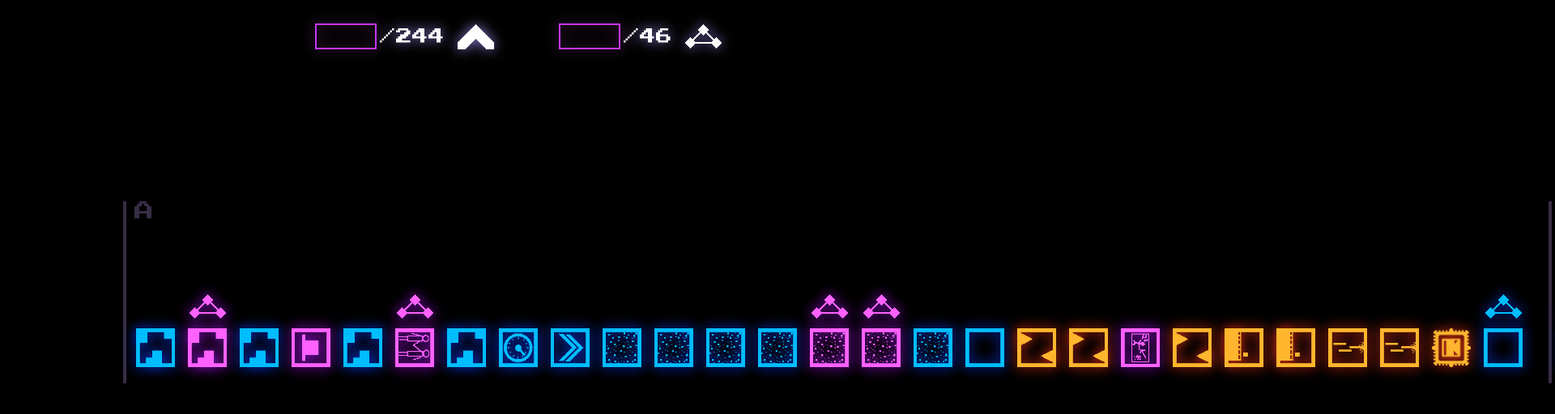
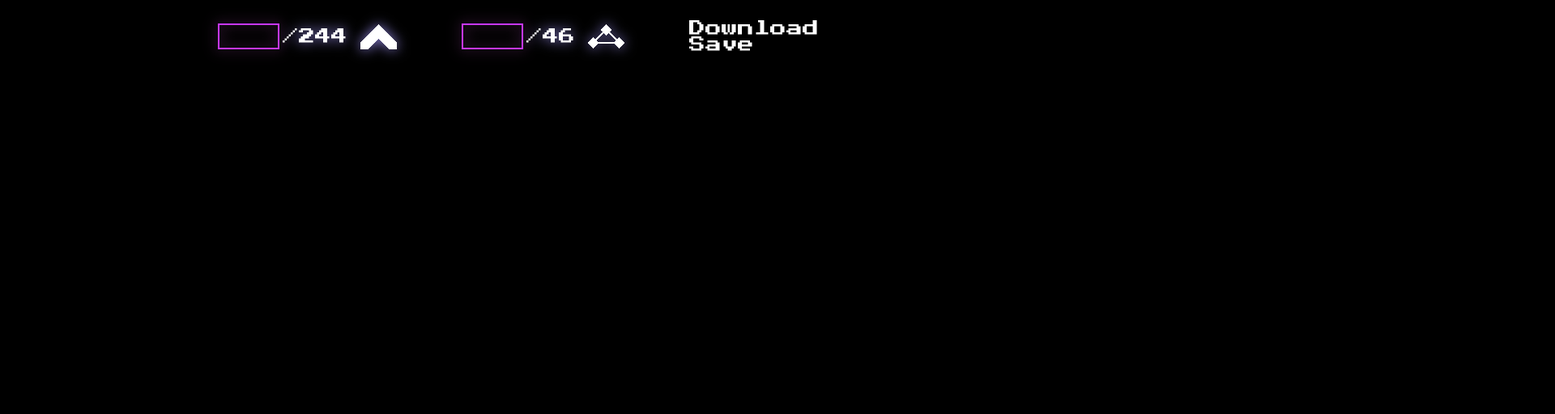
Before and after one commit to tarikcoskun/unicorns-software, a Vue app: page /editor/1 in a window 1280 px wide. Shown: the top 512 px of the page at 81% size, 1920 px wide, since content can reach past the window. Built offline with nearby package versions, Linux system fonts and the light colour scheme.

Commit message:
✨  First working version of Unicorn's Software!

```diff
--- /dev/null
+++ b/lib/generateSave.ts
@@ -0,0 +1,26 @@
+import { ISave } from "@/utils";
+import calculated from "./calculatedPoints";
+
+export function generateSave(index: number, data: Partial<ISave>) {
+  const explorationPoints = [String(data.explorationPoints), ...calculated.explorationPoints.slice(0, data.explorationPoints)];
+
+  const skillPoints = ["128"];
+  const unlockedLevels = ["128"];
+
+  // Fill the array with 0s
+  for (let index = 0; index < 128; index++) { skillPoints.push("0"); unlockedLevels.push("1") }
+
+  // Set the difficulty
+  for (let index = 1; index < 129; index++) {
+    if (calculated.difficultyPoints.includes(index)) skillPoints[index + 1] = "3"
+  }
+
+  const generated = `Game Version\r\nBeta_4.7\r\n\r\nCollected Exploration Points\r\n${explorationPoints.join("\r\n")}\r\n\r\nLevel Data: Unlocked\r\n${unlockedLevels.join("\r\n")}\r\n\r\nLevel Data: Beaten On Difficulty\r\n${skillPoints.join("\r\n")}`
+  const blob: Blob = new Blob([generated], { type: "text/plain" });
+
+  const link = document.createElement("a");
+  link.href = URL.createObjectURL(blob);
+  link.download = index > 0 ? `S${index + 1}-SaavoGame23-2.sav`: "SaavoGame23-2.sav";
+  link.click();
+  URL.revokeObjectURL(link.href);
+}
--- a/package.json
+++ b/package.json
@@ -1,6 +1,6 @@
 {
   "name": "unicorns-software",
-  "version": "0.0.1",
+  "version": "1.0.0",
   "scripts": {
     "dev": "vite",
     "build": "vite build",
--- a/src/pages/editor/[slot].vue
+++ b/src/pages/editor/[slot].vue
@@ -1,10 +1,8 @@
 <script lang="ts" setup>
-import * as levels from "~/lib/levels";
-import Chapter from "@/components/Chapter.vue";
-
 import { useStore } from "vuex";
 import { useRoute } from "vue-router";
 import { computed } from "@vue/reactivity";
+import { generateSave } from "~/lib/generateSave";
 
 const store = useStore();
 const slots = computed(() => store.state.slots);
@@ -25,7 +23,7 @@ if (!slots.value[Number(route.params.slot)]) location.href = "/"
           max="244"
           type="number"
           maxlength="3"
-          :value="activeSlot.skillPoints"
+          v-model="activeSlot.skillPoints"
         />
         <label for="skill-points">/244</label>
       </h1>
@@ -39,20 +37,22 @@ if (!slots.value[Number(route.params.slot)]) location.href = "/"
           max="46"
           type="number"
           maxlength="2"
-          :value="activeSlot.explorationPoints"
+          v-model="activeSlot.explorationPoints"
         />
         <label for="exploration-points">/46</label>
       </h1>
       <img src="/img/exploration-point.png" alt="Exploration points" />
     </div>
+
+    <a class="download" @click.prevent="generateSave(Number(route.params.slot), { skillPoints: activeSlot.skillPoints, explorationPoints: activeSlot.explorationPoints })">Download Save</a>
   </header>
 
-  <main class="levels">
+  <!-- <main class="levels">
     <Chapter id="A" :levels="levels.ChapterA" />
     <Chapter id="B" :levels="levels.ChapterB" />
     <Chapter id="C" :levels="levels.ChapterC" />
     <Chapter id="D" :levels="levels.ChapterD" />
     <Chapter id="E" :levels="levels.ChapterE" />
     <Chapter id="Other" :levels="levels.OtherLevels" />
-  </main>
+  </main> -->
 </template>
--- a/tsconfig.json
+++ b/tsconfig.json
@@ -10,12 +10,11 @@
     "experimentalDecorators": true,
     "allowSyntheticDefaultImports": true,
     "baseUrl": ".",
-    "lib": ["ESNext", "DOM", "WebWorker"],
     "paths": {
       "@/*": ["src/*"],
       "~/*": ["./*"]
     }
   },
-  "include": ["src/**/*.ts", "src/**/*.d.ts", "src/**/*.vue"],
+  "include": ["lib/**/*.ts", "src/**/*.ts", "src/**/*.d.ts", "src/**/*.vue"],
   "exclude": ["node_modules", "**/*.worker.ts"]
 }
```
